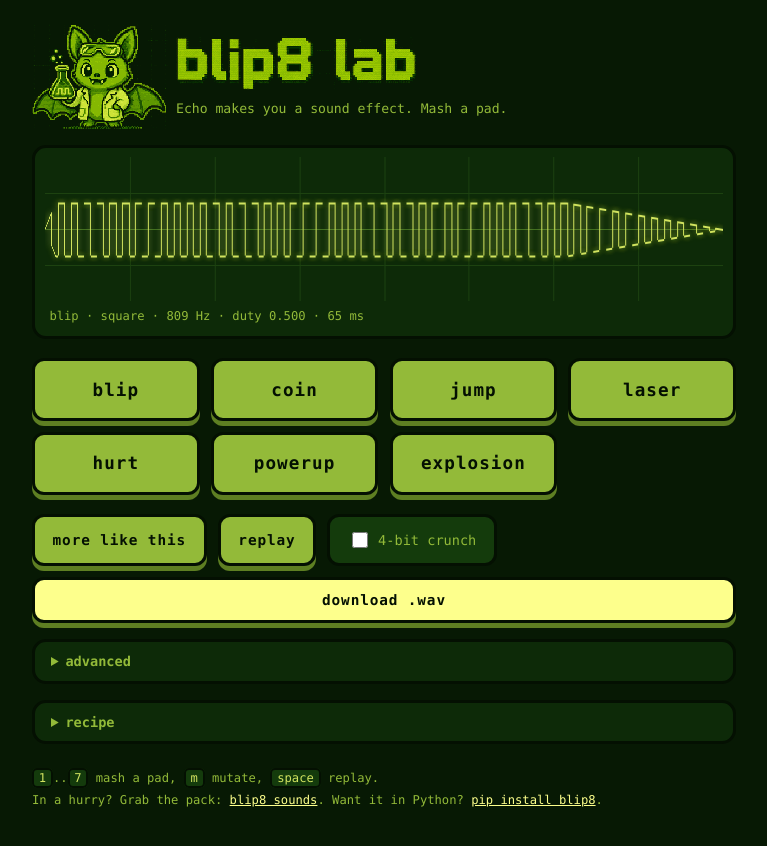
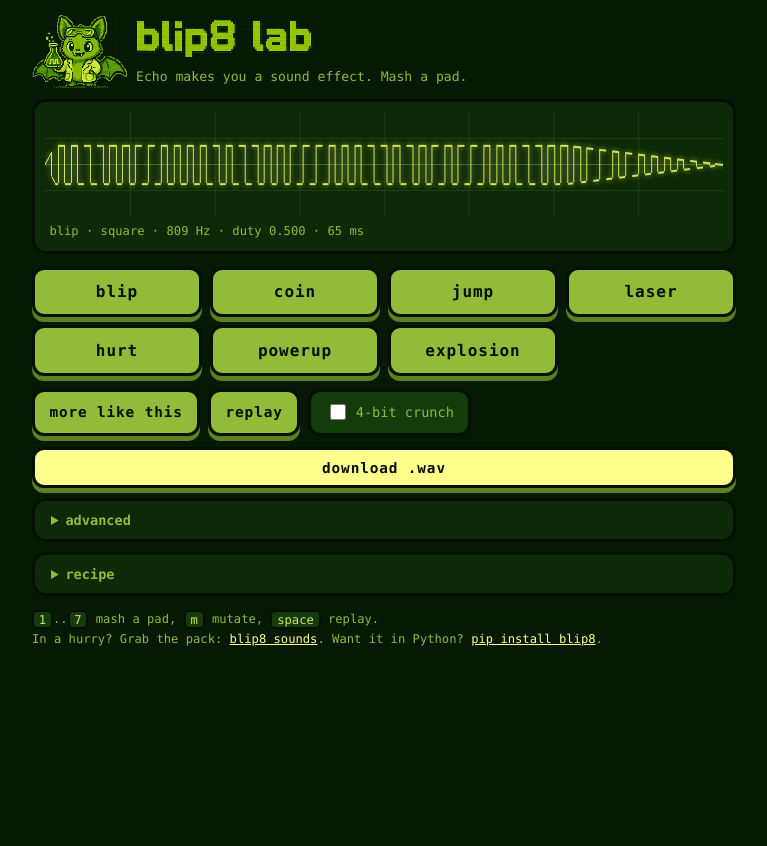
Before and after one commit to sindriax/blip8-lab, a website built with Vite: page index.html in a window 1280 px wide. Shown: the whole page, without its empty margins (256-1023 px from the left). After the commit the page ends 800 px from the top, so only its background shows below. Built offline with nearby package versions, Linux system fonts and the light colour scheme.

Commit message:
feat: compact layout for short viewports and itch's fixed iframe

```diff
--- a/src/styles.css
+++ b/src/styles.css
@@ -19,7 +19,7 @@
 
 body {
   margin: 0;
-  padding: 1.5rem 1rem 3rem;
+  padding: 1.5rem 1rem 1.75rem;
   min-height: 100vh;
   background: var(--void);
   color: var(--glow);
@@ -276,3 +276,45 @@ kbd {
   font-family: var(--mono);
   color: var(--glow);
 }
+
+/* itch serves the tool in a fixed iframe, and laptops are short: compact the
+   chrome so the default view needs no scrolling. */
+@media (max-height: 820px) {
+  body {
+    padding: 0.9rem 0.9rem 1.1rem;
+  }
+  header {
+    margin-bottom: 0.7rem;
+  }
+  #echo {
+    width: 6rem;
+  }
+  h1 img {
+    width: 11rem;
+  }
+  #scope {
+    height: 6.5rem;
+  }
+  #pads {
+    gap: 0.5rem;
+    margin: 0.8rem 0;
+  }
+  .pad {
+    padding: 0.8rem 0.5rem;
+    font-size: 1rem;
+  }
+  .row {
+    gap: 0.5rem;
+  }
+  .row button,
+  .toggle {
+    padding: 0.6rem 0.9rem;
+  }
+  details {
+    margin-top: 0.6rem;
+  }
+  footer {
+    margin-top: 0.9rem;
+    line-height: 1.6;
+  }
+}
```
